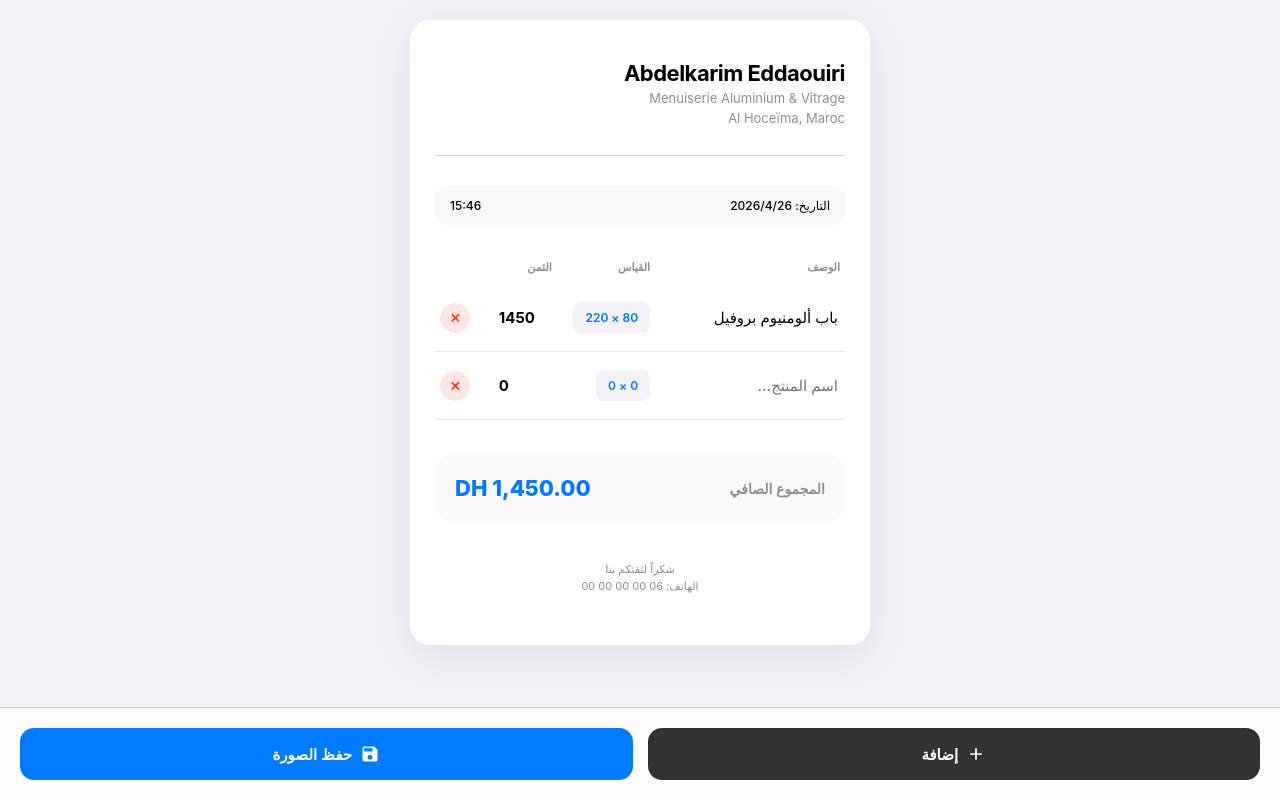
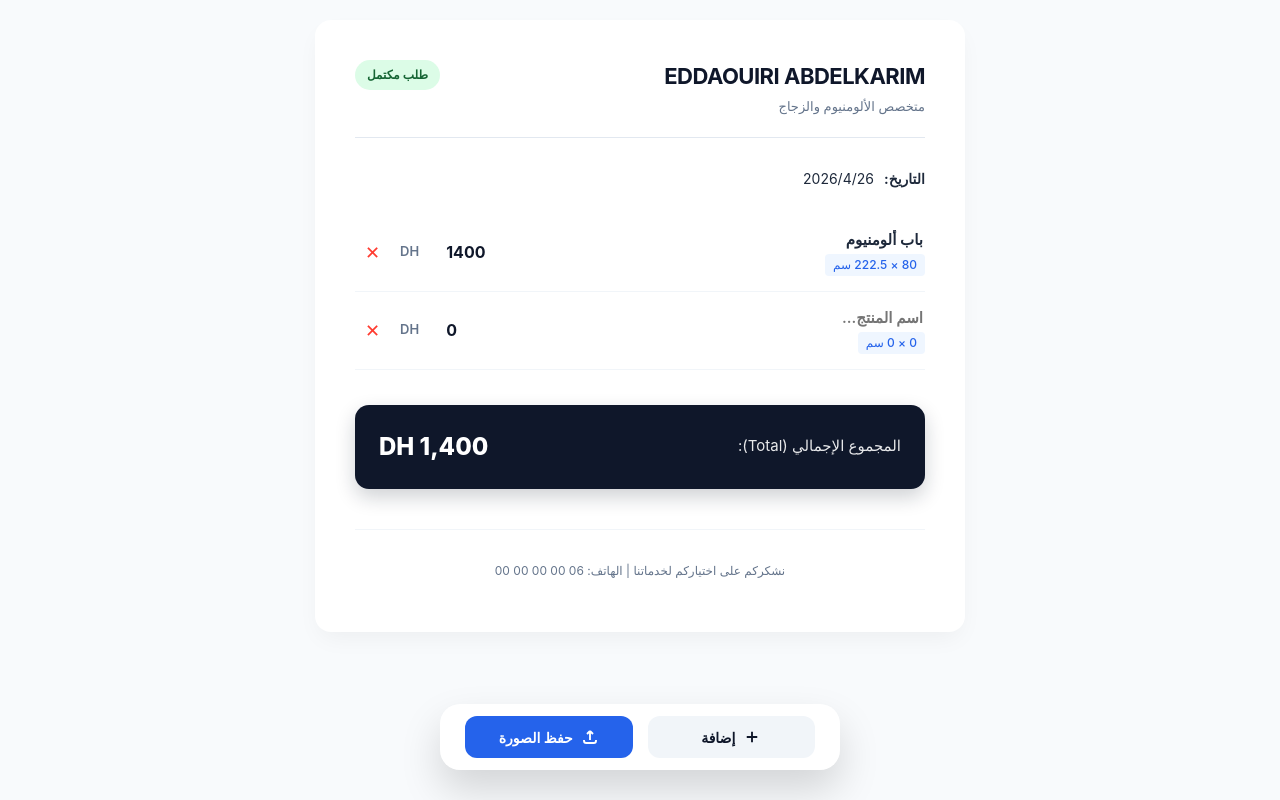
Before and after one commit to eddaouiri11/updates, a plain HTML site: page karim.html in a window 1280 px wide. Both pictures are taken after a click on the button "إضافة". Drawn offline with nearby package versions, Linux system fonts and the light colour scheme.

Commit message:
Update karim.html

```diff
--- a/karim.html
+++ b/karim.html
@@ -3,184 +3,222 @@
 <head>
     <meta charset="UTF-8">
     <meta name="viewport" content="width=device-width, initial-scale=1.0, maximum-scale=1.0, user-scalable=no">
-    <title>Eddaouiri Pro Max</title>
+    <title>Eddaouiri Pro - فاتورة عمل</title>
     <script src="https://cdnjs.cloudflare.com/ajax/libs/html2canvas/1.4.1/html2canvas.min.js"></script>
     <style>
         :root {
-            --ios-blue: #007aff;
-            --ios-bg: #f2f2f7;
-            --ios-card: #ffffff;
-            --ios-text: #000000;
-            --ios-secondary: #8e8e93;
+            --primary: #0f172a;
+            --accent: #2563eb;
+            --bg: #f8fafc;
+            --text-main: #1e293b;
+            --text-muted: #64748b;
             --ios-red: #ff3b30;
-            --ios-green: #34c759;
         }
 
-        * { box-sizing: border-box; -webkit-tap-highlight-color: transparent; font-family: -apple-system, BlinkMacSystemFont, "Segoe UI", Roboto, Helvetica, Arial, sans-serif; }
+        * {
+            box-sizing: border-box;
+            -webkit-tap-highlight-color: transparent;
+            font-family: 'Inter', system-ui, -apple-system, sans-serif;
+        }
 
         body {
-            background-color: var(--ios-bg);
+            background-color: var(--bg);
+            color: var(--text-main);
             margin: 0;
-            padding: 0;
-            color: var(--ios-text);
+            padding: 20px;
+            line-height: 1.5;
+            padding-bottom: 120px; /* مساحة للأزرار تحت */
         }
 
-        .app-shell {
-            max-width: 500px;
+        .invoice-box {
+            max-width: 650px;
             margin: 0 auto;
-            min-height: 100vh;
-            display: flex;
-            flex-direction: column;
-            padding: 20px;
-        }
-
-        /* Invoice Card - iOS Style */
-        .invoice-paper {
-            background: var(--ios-card);
-            border-radius: 20px;
-            box-shadow: 0 10px 40px rgba(0,0,0,0.08);
-            padding: 40px 25px;
+            background: white;
+            padding: 40px;
+            border-radius: 16px;
+            box-shadow: 0 10px 25px -5px rgba(0, 0, 0, 0.05);
             position: relative;
-            transition: transform 0.3s ease;
         }
 
         header {
-            text-align: right;
-            border-bottom: 0.5px solid #d1d1d6;
-            padding-bottom: 25px;
+            display: flex;
+            justify-content: space-between;
+            align-items: flex-start;
+            border-bottom: 1px solid #e2e8f0;
+            padding-bottom: 20px;
             margin-bottom: 30px;
         }
 
-        header h1 {
+        .logo-area h1 {
             margin: 0;
             font-size: 22px;
-            font-weight: 700;
+            text-transform: uppercase;
+            color: var(--primary);
             letter-spacing: -0.5px;
+            outline: none;
         }
 
-        header p { margin: 4px 0; font-size: 13px; color: var(--ios-secondary); }
-
-        .meta-box {
-            display: flex;
-            justify-content: space-between;
-            background: #f8f8f8;
-            padding: 12px 15px;
-            border-radius: 12px;
-            font-size: 12px;
-            margin-bottom: 25px;
-            font-weight: 500;
+        .logo-area p {
+            margin: 4px 0 0;
+            font-size: 13px;
+            color: var(--text-muted);
+            outline: none;
         }
 
-        table { width: 100%; border-collapse: collapse; }
-
-        th {
-            text-align: right;
-            font-size: 11px;
-            color: var(--ios-secondary);
-            padding: 10px 5px;
-            text-transform: uppercase;
+        .status-badge {
+            background: #dcfce7;
+            color: #166534;
+            padding: 6px 12px;
+            border-radius: 99px;
+            font-size: 12px;
+            font-weight: 600;
         }
 
-        td { padding: 18px 5px; border-bottom: 0.5px solid #e5e5ea; }
-
-        .desc-cell input {
-            width: 100%;
-            border: none;
-            font-size: 15px;
-            font-weight: 500;
-            outline: none;
-            background: transparent;
+        .date-info {
+            margin-bottom: 25px;
+            font-size: 14px;
+            color: var(--text-main);
+            display: flex;
+            gap: 10px;
         }
 
-        .size-btn {
-            background: #f2f2f7;
-            border-radius: 8px;
-            padding: 8px 12px;
-            font-size: 12px;
-            color: var(--ios-blue);
-            font-weight: 600;
-            cursor: pointer;
-            text-align: center;
-            display: inline-block;
+        /* Items List Style */
+        .items-list {
+            list-style: none;
+            padding: 0;
+            margin: 0;
         }
 
-        .price-input {
-            width: 70px;
-            border: none;
-            font-weight: 700;
-            text-align: left;
-            font-size: 15px;
-            outline: none;
-            background: transparent;
-        }
-
-        .total-section {
-            margin-top: 35px;
-            padding: 20px;
-            background: #fafafa;
-            border-radius: 15px;
+        .item-row {
             display: flex;
             justify-content: space-between;
             align-items: center;
+            padding: 15px 0;
+            border-bottom: 1px solid #f1f5f9;
+            position: relative;
         }
 
-        .total-label { font-weight: 600; font-size: 14px; color: var(--ios-secondary); }
-        .total-val { font-size: 22px; font-weight: 800; color: var(--ios-blue); }
+        .item-info {
+            display: flex;
+            flex-direction: column;
+            flex: 1;
+        }
+
+        .item-name-input {
+            border: none;
+            font-weight: 600;
+            font-size: 15px;
+            color: var(--text-main);
+            outline: none;
+            background: transparent;
+            width: 100%;
+            margin-bottom: 4px;
+        }
+
+        .item-size-btn {
+            font-size: 12px;
+            color: var(--accent);
+            cursor: pointer;
+            font-weight: 500;
+            display: inline-block;
+            background: #eff6ff;
+            padding: 2px 8px;
+            border-radius: 4px;
+            width: fit-content;
+        }
+
+        .price-container {
+            display: flex;
+            align-items: center;
+            gap: 10px;
+        }
+
+        .item-price-input {
+            font-weight: 700;
+            color: var(--primary);
+            font-size: 16px;
+            border: none;
+            outline: none;
+            background: transparent;
+            width: 80px;
+            text-align: left;
+        }
+
+        .currency {
+            font-size: 13px;
+            color: var(--text-muted);
+            font-weight: 600;
+        }
+
+        /* Summary Card */
+        .total-card {
+            margin-top: 35px;
+            background: var(--primary);
+            color: white;
+            padding: 24px;
+            border-radius: 14px;
+            display: flex;
+            justify-content: space-between;
+            align-items: center;
+            box-shadow: 0 8px 20px rgba(15, 23, 42, 0.2);
+        }
+
+        .total-label {
+            font-size: 15px;
+            opacity: 0.9;
+        }
+
+        .total-val {
+            font-size: 24px;
+            font-weight: 800;
+        }
 
         footer {
             margin-top: 40px;
             text-align: center;
-            font-size: 11px;
-            color: var(--ios-secondary);
-            line-height: 1.5;
+            font-size: 12px;
+            color: var(--text-muted);
+            border-top: 1px solid #f1f5f9;
+            padding-top: 20px;
         }
 
-        /* iOS Control Bar */
+        /* Action Buttons Fixed Bar */
         .actions-bar {
             position: fixed;
-            bottom: 0; left: 0; right: 0;
-            background: rgba(255, 255, 255, 0.85);
-            backdrop-filter: blur(20px);
-            -webkit-backdrop-filter: blur(20px);
-            padding: 20px;
+            bottom: 30px;
+            left: 50%;
+            transform: translateX(-50%);
             display: flex;
             gap: 15px;
-            border-top: 0.5px solid #d1d1d6;
-            z-index: 100;
+            background: white;
+            padding: 12px 25px;
+            border-radius: 20px;
+            box-shadow: 0 20px 40px rgba(0,0,0,0.15);
+            z-index: 1000;
+            width: 90%;
+            max-width: 400px;
         }
 
-        .btn-ios {
+        .btn {
             flex: 1;
+            padding: 12px;
             border: none;
-            border-radius: 14px;
-            padding: 16px;
-            font-weight: 600;
-            font-size: 15px;
+            border-radius: 12px;
+            font-weight: 700;
             cursor: pointer;
+            font-size: 14px;
             display: flex;
             align-items: center;
             justify-content: center;
             gap: 8px;
-            transition: all 0.2s;
+            transition: 0.2s;
         }
 
-        .btn-add { background: #323232; color: white; }
-        .btn-add:active { transform: scale(0.96); opacity: 0.8; }
+        .btn-add { background: #f1f5f9; color: var(--primary); }
+        .btn-save { background: var(--accent); color: white; }
+        .btn-delete { color: var(--ios-red); background: none; border: none; font-size: 18px; cursor: pointer; padding: 0 10px; }
 
-        .btn-save { background: var(--ios-blue); color: white; }
-        .btn-save:active { transform: scale(0.96); background: #0062cc; }
-
-        .btn-delete {
-            background: #ff3b3020;
-            color: var(--ios-red);
-            border: none;
-            width: 30px; height: 30px;
-            border-radius: 50%;
-            cursor: pointer;
-            font-weight: bold;
-        }
-
-        /* iOS Modal */
+        /* Modal Style */
         #modal-overlay {
             display: none;
             position: fixed;
@@ -189,221 +227,201 @@
             z-index: 2000;
             justify-content: center;
             align-items: center;
-            backdrop-filter: blur(5px);
+            backdrop-filter: blur(4px);
         }
 
-        .ios-modal {
+        .modal {
             background: white;
-            width: 280px;
-            border-radius: 14px;
-            padding: 20px;
+            padding: 25px;
+            border-radius: 18px;
+            width: 300px;
             text-align: center;
-            animation: modalPop 0.3s cubic-bezier(0.175, 0.885, 0.32, 1.275);
+            box-shadow: 0 20px 50px rgba(0,0,0,0.2);
         }
 
-        @keyframes modalPop {
-            from { transform: scale(0.8); opacity: 0; }
-            to { transform: scale(1); opacity: 1; }
+        .modal input {
+            width: 80px;
+            padding: 10px;
+            border: 1px solid #e2e8f0;
+            border-radius: 8px;
+            text-align: center;
+            font-size: 16px;
+            outline-color: var(--accent);
         }
 
-        .modal-inputs { display: grid; grid-template-columns: 1fr auto 1fr; align-items: center; gap: 10px; margin: 20px 0; }
-        .modal-inputs input { width: 100%; padding: 12px; border: 1px solid #e5e5ea; border-radius: 10px; text-align: center; font-size: 16px; outline-color: var(--ios-blue); }
+        .btn-confirm {
+            background: var(--accent);
+            color: white;
+            border: none;
+            padding: 12px;
+            width: 100%;
+            border-radius: 10px;
+            margin-top: 15px;
+            font-weight: 700;
+        }
 
-        .btn-confirm { background: var(--ios-blue); color: white; width: 100%; padding: 12px; border: none; border-radius: 10px; font-weight: 600; }
-
-        /* Capture Optimization */
-        .is-capturing .actions-bar { display: none; }
-        .is-capturing .btn-delete { display: none; }
+        /* Capture Overrides */
+        .is-capturing .actions-bar,
+        .is-capturing .btn-delete { display: none !important; }
+        .is-capturing { padding: 0; }
+        .is-capturing .invoice-box { box-shadow: none; border: 1px solid #eee; }
     </style>
 </head>
 <body>
 
-<div class="app-shell">
-    <div id="invoice-capture" class="invoice-paper">
+    <div class="invoice-box" id="invoice-capture">
         <header>
-            <h1 contenteditable="true">Abdelkarim Eddaouiri</h1>
-            <p contenteditable="true">Menuiserie Aluminium & Vitrage</p>
-            <p contenteditable="true">Al Hoceïma, Maroc</p>
+            <div class="logo-area">
+                <h1 contenteditable="true" spellcheck="false">Eddaouiri Abdelkarim</h1>
+                <p contenteditable="true" spellcheck="false">متخصص الألومنيوم والزجاج</p>
+            </div>
+            <div class="status-badge" contenteditable="true">طلب مكتمل</div>
         </header>
 
-        <div class="meta-box">
-            <div>التاريخ: <span id="date-val"></span></div>
-            <div id="time-val"></div>
+        <div class="date-info">
+            <strong>التاريخ:</strong> <span id="current-date"></span>
         </div>
 
-        <table>
-            <thead>
-                <tr>
-                    <th width="50%">الوصف</th>
-                    <th width="25%">القياس</th>
-                    <th width="20%">الثمن</th>
-                    <th class="hide-on-save" width="5%"></th>
-                </tr>
-            </thead>
-            <tbody id="items-list">
-                <tr>
-                    <td class="desc-cell"><input type="text" value="باب ألومنيوم بروفيل"></td>
-                    <td><div class="size-btn" onclick="openSizePicker(this)">80 × 220</div></td>
-                    <td><input type="number" class="price-input" value="1450" oninput="doMath()"></td>
-                    <td class="hide-on-save"><button class="btn-delete" onclick="removeRow(this)">✕</button></td>
-                </tr>
-            </tbody>
-        </table>
+        <ul class="items-list" id="items-container">
+            <li class="item-row">
+                <div class="item-info">
+                    <input type="text" class="item-name-input" value="باب ألومنيوم" spellcheck="false">
+                    <span class="item-size-btn" onclick="openSizePicker(this)">80 × 222.5 سم</span>
+                </div>
+                <div class="price-container">
+                    <input type="number" class="item-price-input" value="1400" oninput="calculateTotal()">
+                    <span class="currency">DH</span>
+                    <button class="btn-delete" onclick="this.closest('li').remove(); calculateTotal();">✕</button>
+                </div>
+            </li>
+        </ul>
 
-        <div class="total-section">
-            <div class="total-label">المجموع الصافي</div>
-            <div class="total-val" id="grand-total">1,450.00 DH</div>
+        <div class="total-card">
+            <span class="total-label">المجموع الإجمالي (Total):</span>
+            <span class="total-val" id="total-display">1400 DH</span>
         </div>
 
         <footer>
-            <p contenteditable="true">شكراً لثقتكم بنا<br>الهاتف: 06 00 00 00 00</p>
+            <p contenteditable="true" spellcheck="false">نشكركم على اختياركم لخدماتنا | الهاتف: 06 00 00 00 00</p>
         </footer>
     </div>
-</div>
 
-<div id="modal-overlay">
-    <div class="ios-modal">
-        <h3 style="margin:0; font-size:17px;">تعديل المقاس</h3>
-        <div class="modal-inputs">
-            <input type="number" id="inp-w" placeholder="W">
-            <span>×</span>
-            <input type="number" id="inp-h" placeholder="H">
-        </div>
-        <button class="btn-confirm" onclick="applySize()">تم</button>
-    </div>
-</div>
-
+    <!-- Actions Bar -->
     <div class="actions-bar">
-    <button class="btn-ios btn-add" onclick="addNewRow()">
-        <svg width="20" height="20" fill="currentColor" viewBox="0 0 24 24"><path d="M19 13h-6v6h-2v-6H5v-2h6V5h2v6h6v2z"/></svg>
+        <button class="btn btn-add" onclick="addItem()">
+            <svg width="18" height="18" fill="none" stroke="currentColor" stroke-width="2.5" viewBox="0 0 24 24"><path d="M12 5v14M5 12h14"></path></svg>
             إضافة
         </button>
-    <button class="btn-ios btn-save" onclick="saveAsImage()">
-        <svg width="20" height="20" fill="currentColor" viewBox="0 0 24 24"><path d="M17 3H5c-1.11 0-2 .9-2 2v14c0 1.1.89 2 2 2h14c1.1 0 2-.9 2-2V7l-4-4zm-5 16c-1.66 0-3-1.34-3-3s1.34-3 3-3 3 1.34 3 3-1.34 3-3 3zm3-10H5V5h10v4z"/></svg>
+        <button class="btn btn-save" onclick="exportImage()">
+            <svg width="18" height="18" fill="none" stroke="currentColor" stroke-width="2.5" viewBox="0 0 24 24"><path d="M4 16v1a3 3 0 003 3h10a3 3 0 003-3v-1m-4-8l-4-4m0 0L8 8m4-4v12"></path></svg>
             حفظ الصورة
         </button>
     </div>
 
+    <!-- Modal -->
+    <div id="modal-overlay">
+        <div class="modal">
+            <h3 style="margin-top:0">تعديل القياس</h3>
+            <div style="display:flex; align-items:center; justify-content:center; gap:10px;">
+                <input type="number" id="w-input" placeholder="عرض">
+                <span>×</span>
+                <input type="number" id="h-input" placeholder="طول">
+            </div>
+            <button class="btn-confirm" onclick="applySize()">تحديث</button>
+            <button style="background:none; border:none; margin-top:10px; color:var(--text-muted); cursor:pointer" onclick="closeModal()">إلغاء</button>
+        </div>
+    </div>
+
     <script>
-    let activeSizeTrigger = null;
+        let targetSizeSpan = null;
 
-    // --- نظام الأصوات المحاكي لـ iOS ---
-    const audioCtx = new (window.AudioContext || window.webkitAudioContext)();
+        // Set current date
+        document.getElementById('current-date').innerText = new Date().toLocaleDateString('ar-MA');
 
-    function playIOSSound(type) {
-        const osc = audioCtx.createOscillator();
-        const gain = audioCtx.createGain();
-        osc.connect(gain);
-        gain.connect(audioCtx.destination);
-
-        if(type === 'add') {
-            osc.frequency.setValueAtTime(800, audioCtx.currentTime);
-            osc.frequency.exponentialRampToValueAtTime(1200, audioCtx.currentTime + 0.1);
-            gain.gain.setValueAtTime(0.1, audioCtx.currentTime);
-            gain.gain.exponentialRampToValueAtTime(0.01, audioCtx.currentTime + 0.1);
-        } else if(type === 'delete') {
-            osc.frequency.setValueAtTime(400, audioCtx.currentTime);
-            osc.frequency.exponentialRampToValueAtTime(200, audioCtx.currentTime + 0.1);
-            gain.gain.setValueAtTime(0.1, audioCtx.currentTime);
-            gain.gain.exponentialRampToValueAtTime(0.01, audioCtx.currentTime + 0.1);
-        } else if(type === 'save') {
-            osc.frequency.setValueAtTime(1000, audioCtx.currentTime);
-            gain.gain.setValueAtTime(0.2, audioCtx.currentTime);
-            gain.gain.exponentialRampToValueAtTime(0.01, audioCtx.currentTime + 0.5);
+        function addItem() {
+            const container = document.getElementById('items-container');
+            const li = document.createElement('li');
+            li.className = 'item-row';
+            li.innerHTML = `
+                <div class="item-info">
+                    <input type="text" class="item-name-input" placeholder="اسم المنتج..." spellcheck="false">
+                    <span class="item-size-btn" onclick="openSizePicker(this)">0 × 0 سم</span>
+                </div>
+                <div class="price-container">
+                    <input type="number" class="item-price-input" value="0" oninput="calculateTotal()">
+                    <span class="currency">DH</span>
+                    <button class="btn-delete" onclick="this.closest('li').remove(); calculateTotal();">✕</button>
+                </div>
+            `;
+            container.appendChild(li);
+            calculateTotal();
         }
 
-        osc.start();
-        osc.stop(audioCtx.currentTime + 0.5);
-    }
-
-    // تحديث الوقت
-    function updateClock() {
-        const d = new Date();
-        document.getElementById('date-val').innerText = d.toLocaleDateString('ar-MA');
-        document.getElementById('time-val').innerText = d.toLocaleTimeString('ar-MA', {hour:'2-digit', minute:'2-digit'});
-    }
-    updateClock();
-
-    function addNewRow() {
-        playIOSSound('add');
-        const html = `
-            <tr>
-                <td class="desc-cell"><input type="text" placeholder="اسم المنتج..."></td>
-                <td><div class="size-btn" onclick="openSizePicker(this)">0 × 0</div></td>
-                <td><input type="number" class="price-input" value="0" oninput="doMath()"></td>
-                <td class="hide-on-save"><button class="btn-delete" onclick="removeRow(this)">✕</button></td>
-            </tr>`;
-        document.getElementById('items-list').insertAdjacentHTML('beforeend', html);
-        doMath();
-    }
-
-    function removeRow(btn) {
-        playIOSSound('delete');
-        btn.closest('tr').remove();
-        doMath();
-    }
-
-    function doMath() {
+        function calculateTotal() {
             let total = 0;
-        document.querySelectorAll('.price-input').forEach(input => {
+            document.querySelectorAll('.item-price-input').forEach(input => {
                 total += parseFloat(input.value || 0);
             });
-        document.getElementById('grand-total').innerText = total.toLocaleString('en-US', {minimumFractionDigits: 2}) + ' DH';
+            // Format without trailing zeros .00
+            document.getElementById('total-display').innerText = total.toLocaleString('en-US') + ' DH';
         }
 
         function openSizePicker(el) {
-        activeSizeTrigger = el;
+            targetSizeSpan = el;
             document.getElementById('modal-overlay').style.display = 'flex';
-        document.getElementById('inp-w').focus();
+            document.getElementById('w-input').focus();
+        }
+
+        function closeModal() {
+            document.getElementById('modal-overlay').style.display = 'none';
         }
 
         function applySize() {
-        playIOSSound('add');
-        const w = document.getElementById('inp-w').value || '0';
-        const h = document.getElementById('inp-h').value || '0';
-        activeSizeTrigger.innerText = `${w} × ${h}`;
-        document.getElementById('modal-overlay').style.display = 'none';
-        document.getElementById('inp-w').value = '';
-        document.getElementById('inp-h').value = '';
+            const w = document.getElementById('w-input').value || '0';
+            const h = document.getElementById('h-input').value || '0';
+            targetSizeSpan.innerText = `${w} × ${h} سم`;
+            closeModal();
+            document.getElementById('w-input').value = '';
+            document.getElementById('h-input').value = '';
         }
 
-    async function saveAsImage() {
-        playIOSSound('save');
+        async function exportImage() {
             const target = document.getElementById('invoice-capture');
             document.body.classList.add('is-capturing');
 
-        // تحويل المدخلات لنصوص قبل التصوير لضمان الجودة
+            // Replace inputs with spans for the screenshot
             const inputs = target.querySelectorAll('input');
-        const spans = [];
+            const temps = [];
             inputs.forEach(inp => {
                 const span = document.createElement('span');
-            span.innerText = inp.value || "...";
-            span.style.fontSize = "15px";
-            span.style.fontWeight = inp.classList.contains('price-input') ? "800" : "500";
+                span.innerText = inp.value;
+                span.style.cssText = window.getComputedStyle(inp).cssText;
+                span.style.display = 'inline-block';
                 inp.style.display = 'none';
                 inp.parentNode.insertBefore(span, inp);
-            spans.push({s: span, i: inp});
+                temps.push({s: span, i: inp});
             });
 
+            try {
                 const canvas = await html2canvas(target, {
                     scale: 3,
-            backgroundColor: "#f2f2f7",
-            borderRadius: 20
+                    backgroundColor: "#f8fafc"
                 });
-
-        // إعادة المدخلات
-        spans.forEach(item => {
-            item.s.remove();
-            item.i.style.display = 'inline-block';
+                const link = document.createElement('a');
+                link.download = `فاتورة_الدويري_${Date.now()}.png`;
+                link.href = canvas.toDataURL();
+                link.click();
+            } finally {
+                temps.forEach(t => {
+                    t.s.remove();
+                    t.i.style.display = 'inline-block';
                 });
                 document.body.classList.remove('is-capturing');
+            }
+        }
 
-        const link = document.createElement('a');
-        link.download = `فاتورة_الدويري_${Date.now()}.png`;
-        link.href = canvas.toDataURL('image/png');
-        link.click();
-    }
+        // Initialize total
+        calculateTotal();
     </script>
-
 </body>
 </html>
```
Lines whose indentation alone changed are shown as unchanged.
